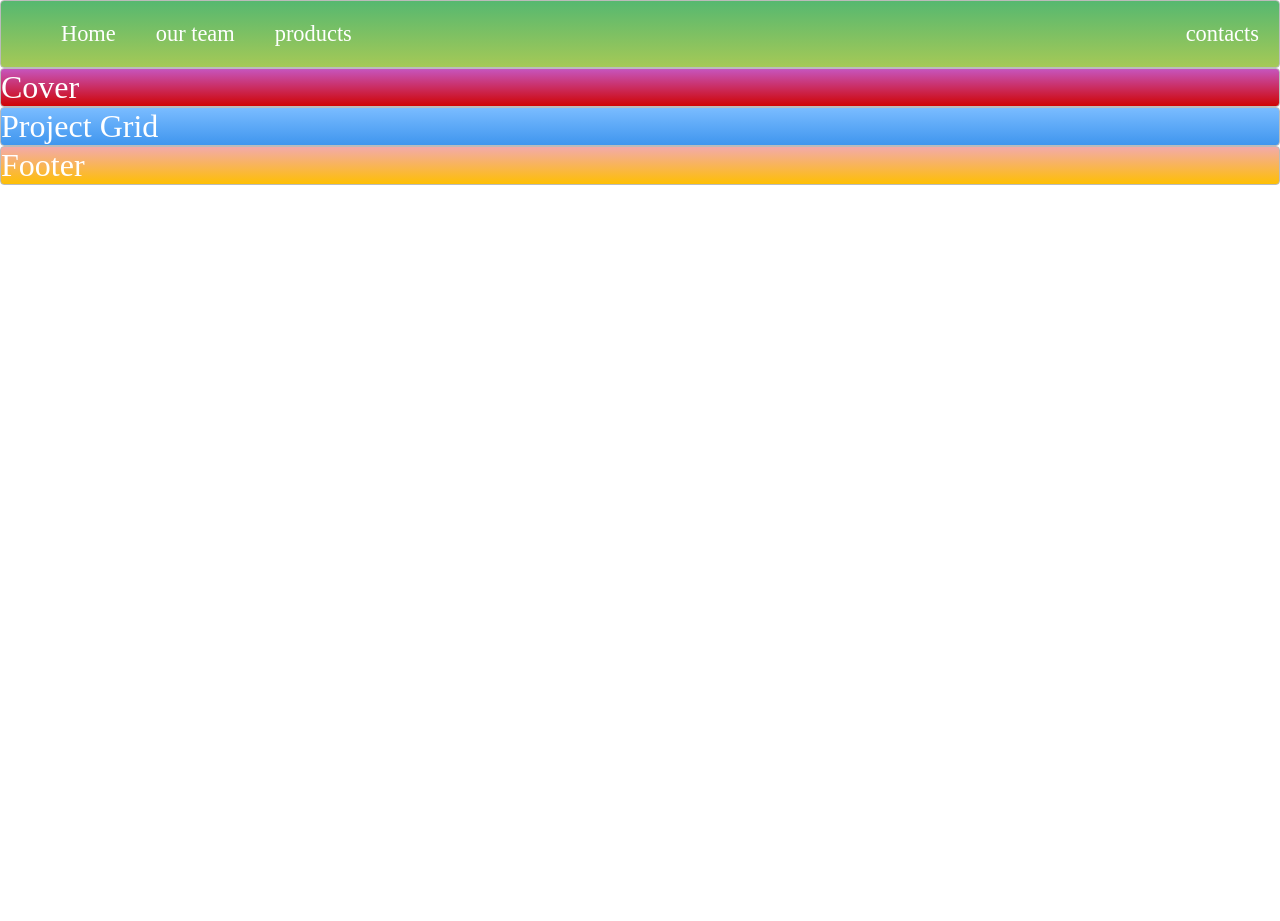
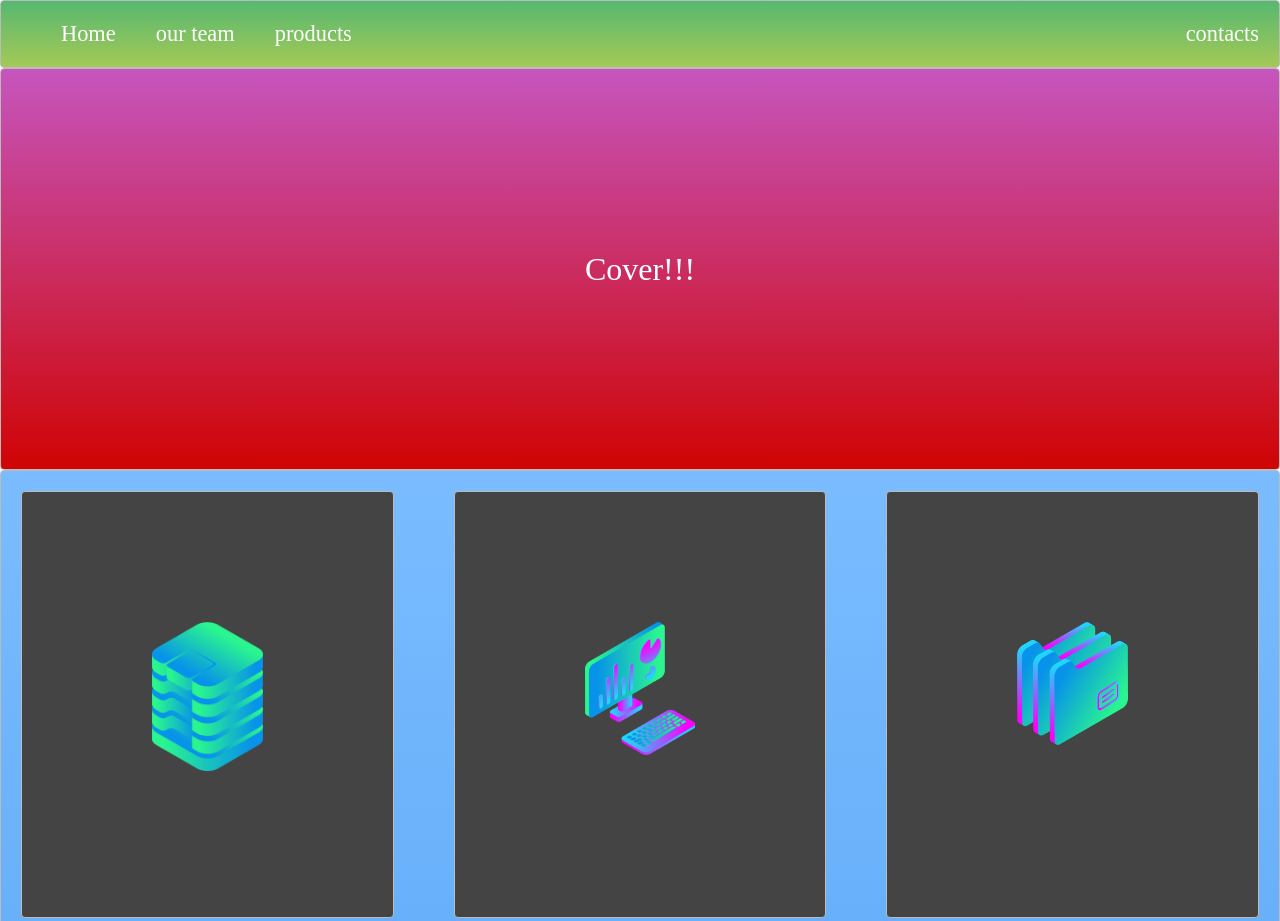
Before and after one commit to Mootzy/cssgridudemy, a plain HTML site: page index.html in a window 1280 px wide. Shown: the top 921 px of the page. Before the commit the page ends 800 px from the top, so only its background shows below. Drawn offline with Linux system fonts and the light colour scheme.

Commit message:
terrible

```diff
--- a/index.html
+++ b/index.html
@@ -17,8 +17,18 @@
     <li class="push">contacts</li>
    </ul>
   </nav>
-  <div class="zone red">Cover</div>
-  <div class="zone blue">Project Grid</div>
-  <div class="zone yellow">Footer</div>
+  <div class="container zone red">Cover!!!</div>
+  <div class="zone blue grid-wrapper">
+   <div class="box zone"> <img src="/img/data_storage_2_2.png" alt=""></div>
+   <div class="box zone"><img src="/img/desktop_analytics_2.png" alt=""></div>
+   <div class="box zone"><img src="/img/files_2.png" alt=""></div>
+   <div class="box zone"><img src="/img/monitor_coding_2.png" alt=""></div>
+   <div class="box zone"><img src="/img/monitor_settings_2.png" alt=""></div>
+   <div class="box zone"><img src="/img/server_2_2.png" alt=""></div>
+   <div class="box zone"><img src="/img/server_3.png" alt=""></div>
+   <div class="box zone"><img src="/img/server_safe_2.png" alt=""></div>
+  </div>
+
+  <footer class="zone yellow">Footer</footer>
 </body>
 </html>
--- a/style.css
+++ b/style.css
@@ -89,3 +89,30 @@ li {
 .push {
  margin-left: auto;
 }
+/* COVER */
+.container {
+ display: flex;
+ align-items: center;
+ justify-content: center;
+ height: 50vh;
+
+}
+/* GRID */
+
+.grid-wrapper {
+ display: grid;
+ grid-gap: 20px;
+ grid-template-columns: repeat(auto-fill, minmax(350px,1fr));
+}
+.box > img{
+ width: 100%;
+}
+
+.box {
+ background-color: #444;
+ padding: 130px;
+ margin: 20px;
+}
+footer {
+ text-align: center;
+}
```
